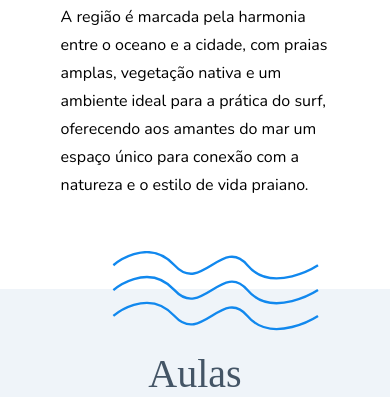
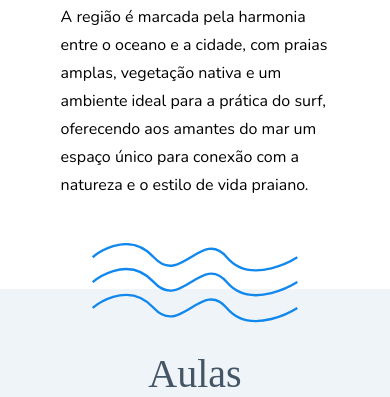
Before and after one commit to di-lc/surfbot, a plain HTML site: page index.html in a window 390 px wide. Shown: the part 1601-1998 px from the top of the page. Drawn offline with nearby package versions, Linux system fonts and the light colour scheme; a web font is replaced by a local one.

Commit message:
atualização do site

```diff
--- a/css/responsive.css
+++ b/css/responsive.css
@@ -239,7 +239,7 @@
 @media (max-width: 768px) {
 .wave-separator img {
   top: 80%;
-  transform: translate(-40%, -40%);
+  transform: translate(-50%, -50%);
 }
 }
 
```
